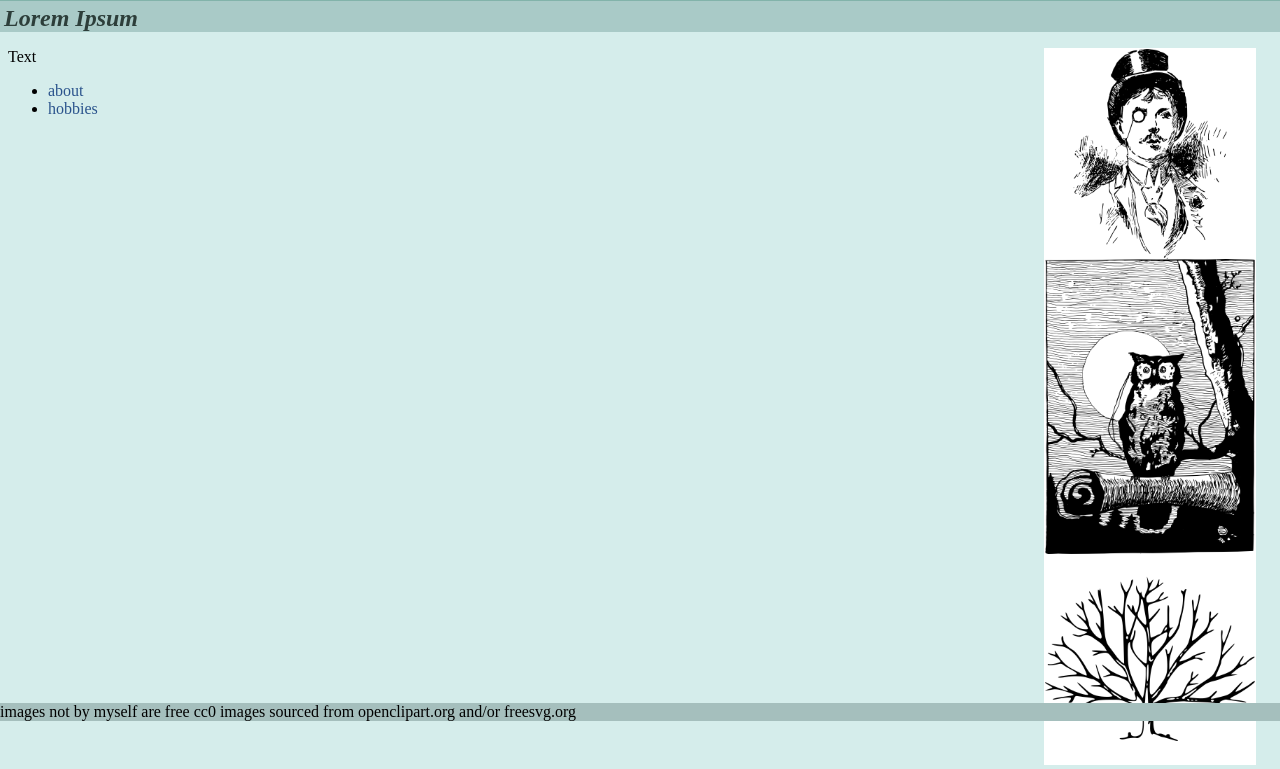
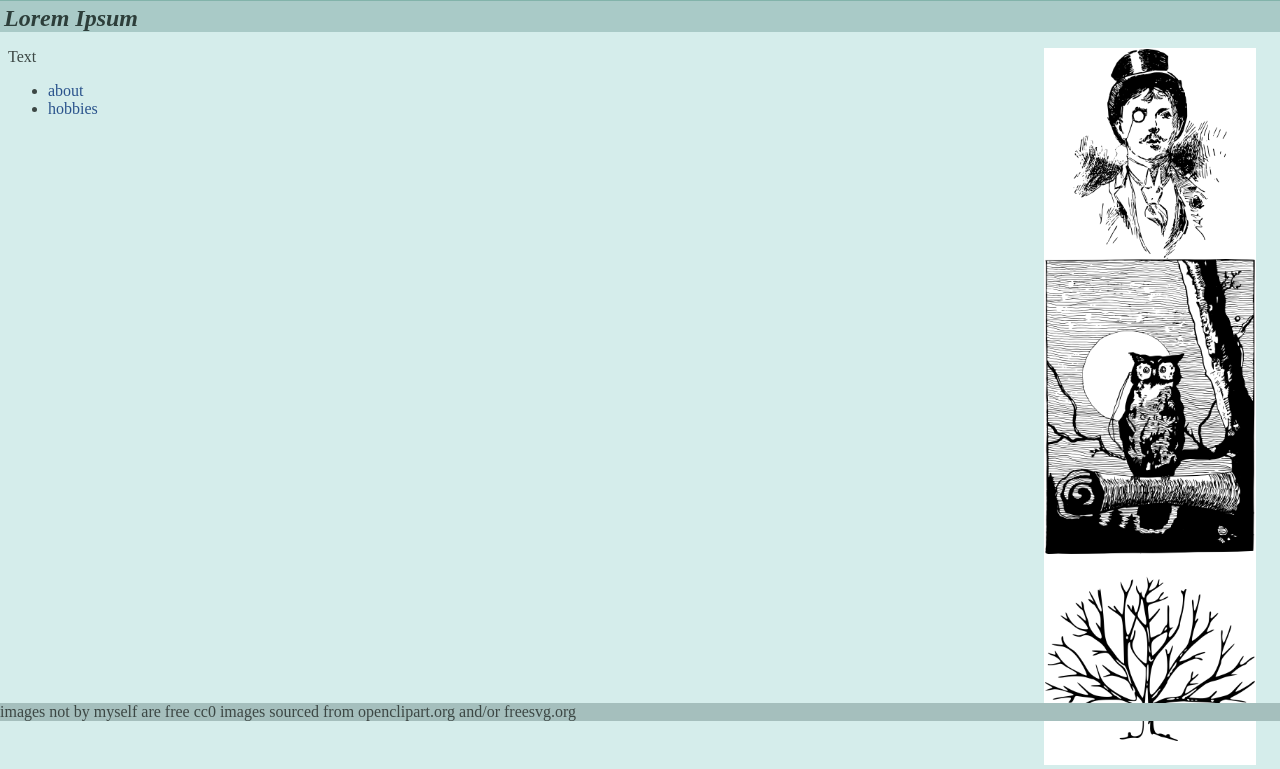
Before and after one commit to Wau-DSC/bioSite, a plain HTML site: page index.html in a window 1280 px wide. Shown: the part 79-848 px from the top of the page. Drawn offline with Linux system fonts and the light colour scheme.

Commit message:
correct typo in css

```diff
--- a/style.css
+++ b/style.css
@@ -1,4 +1,4 @@
-html,body{margin:0;padding:0;color:#34744;background-color:#d5edeb}
+html,body{margin:0;padding:0;color:#3c4744;background-color:#d5edeb}
 header{background-color:#82b3aa;margin:0;padding:0}
 header #subheader{background-color:#a9cac7;clear:both}
 header *{margin:0;padding-left:2px;padding-top:2px}
```
